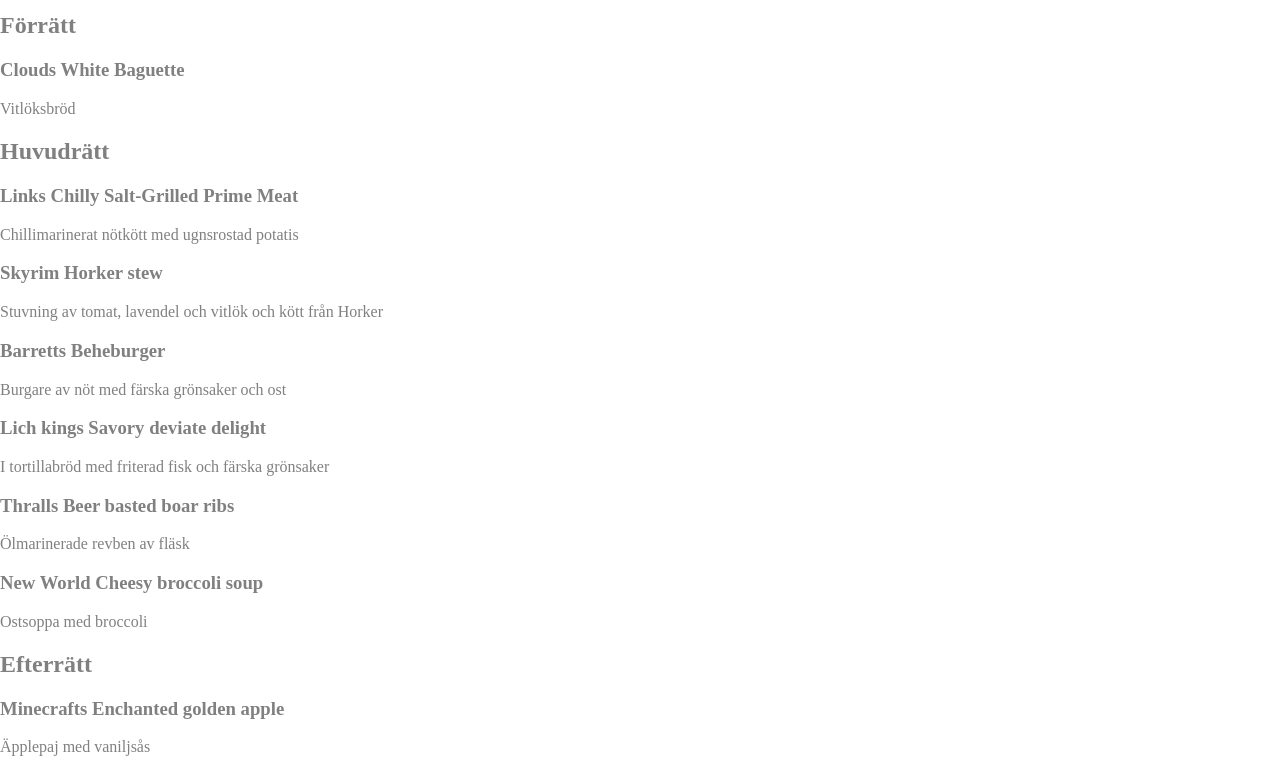
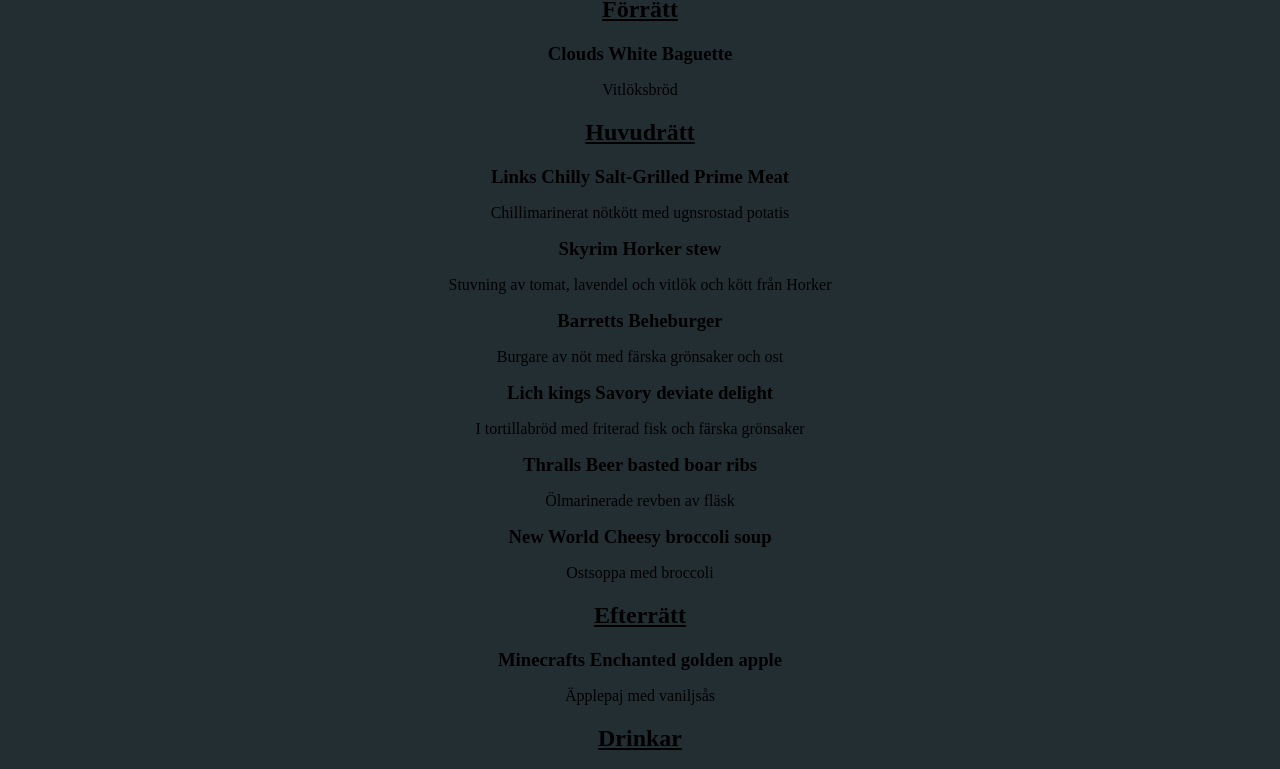
Before and after one commit to jhdev3/manaBar, a plain HTML site: page SubPages/meny.html in a window 1280 px wide. Shown: the part 181-950 px from the top of the page. Drawn offline with Linux system fonts and the light colour scheme; files that its build step writes are made by us from their sources; files whose address does not match are found by name.

Commit message:
fixed linked in meny

```diff
--- a/SubPages/meny.html
+++ b/SubPages/meny.html
@@ -5,7 +5,7 @@
     <meta http-equiv="X-UA-Compatible" content="IE=edge">
     <meta name="viewport" content="width=device-width, initial-scale=1.0">
     <title>Mana Bar restaurant</title>
-    <link rel="stylesheet" href="style.css">
+    <link rel="stylesheet" href="../css/mbMain.css">
 </head>
 <body>
     <header class="main-header">
```
